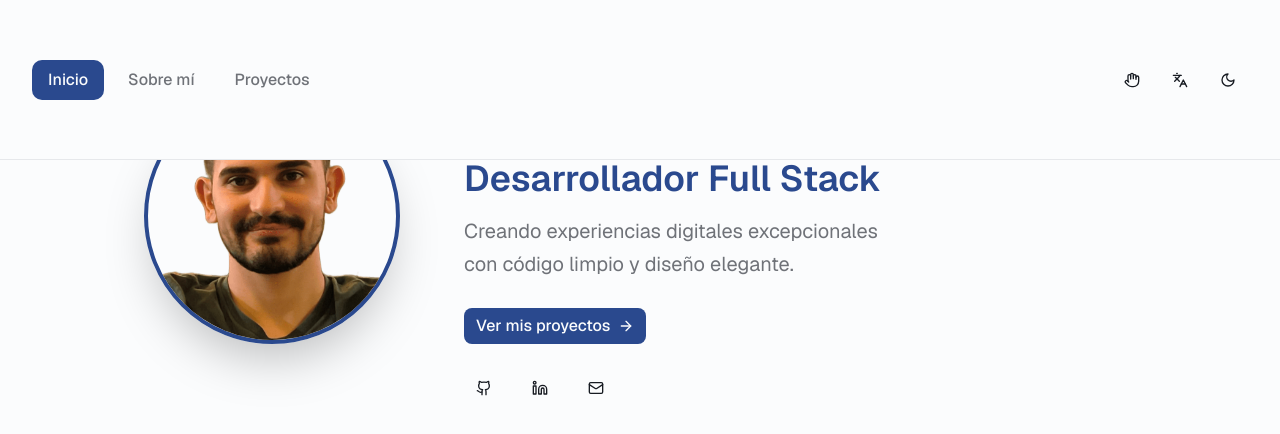
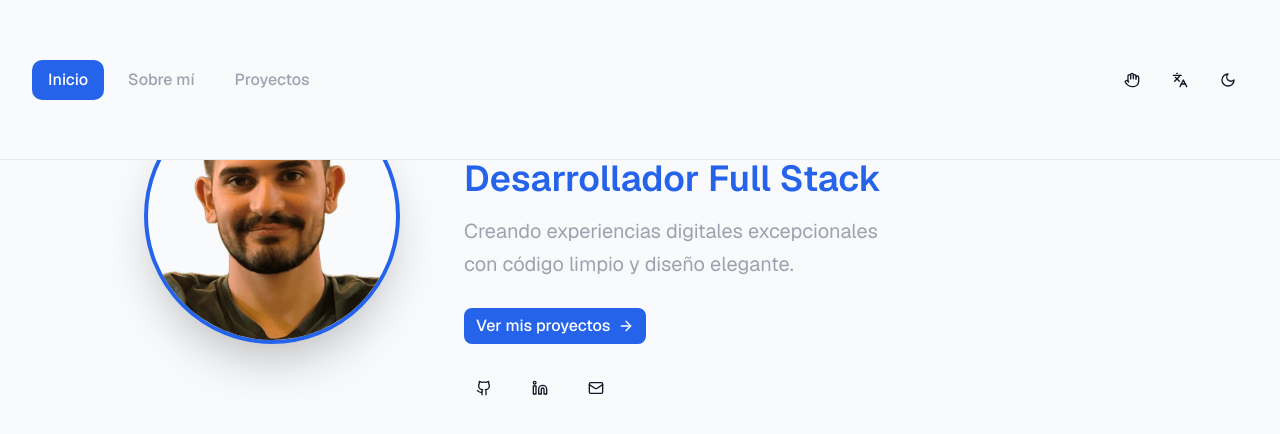
Before and after one commit to rodrigopozodev/Porfolio, a Next.js app: page /inicio/presentacion in a window 1280 px wide. Shown: the top 434 px of the page. Built offline with nearby package versions, Linux system fonts and the light colour scheme.

Commit message:
Actualizar paleta de colores profesional en modo claro y oscuro

```diff
--- a/app/globals.css
+++ b/app/globals.css
@@ -1,77 +1,79 @@
 @import "tailwindcss";
 @import "tw-animate-css";
 
-/* Improved dark mode colors for better contrast */
+/* Paleta Profesional / Minimal Tech - Modo Claro */
 :root {
-  --background: oklch(0.99 0.002 264);
-  --foreground: oklch(0.22 0.015 264);
-  --card: oklch(1 0 0);
-  --card-foreground: oklch(0.22 0.015 264);
-  --popover: oklch(1 0 0);
-  --popover-foreground: oklch(0.22 0.015 264);
-  --primary: oklch(0.42 0.12 264);
-  --primary-foreground: oklch(0.99 0.002 264);
-  --secondary: oklch(0.58 0.08 264);
-  --secondary-foreground: oklch(0.99 0.002 264);
-  --muted: oklch(0.96 0.004 264);
-  --muted-foreground: oklch(0.55 0.01 264);
-  --accent: oklch(0.58 0.08 264);
-  --accent-foreground: oklch(0.99 0.002 264);
-  --destructive: oklch(0.577 0.245 27.325);
-  --destructive-foreground: oklch(0.99 0.002 264);
-  --border: oklch(0.93 0.004 264);
-  --input: oklch(0.93 0.004 264);
-  --ring: oklch(0.42 0.12 264);
-  --chart-1: oklch(0.42 0.12 264);
-  --chart-2: oklch(0.58 0.08 264);
-  --chart-3: oklch(0.65 0.15 180);
-  --chart-4: oklch(0.7 0.12 120);
-  --chart-5: oklch(0.55 0.18 45);
+  --background: #F9FAFB;
+  --foreground: #111827;
+  --card: #FFFFFF;
+  --card-foreground: #111827;
+  --popover: #FFFFFF;
+  --popover-foreground: #111827;
+  --primary: #2563EB;
+  --primary-foreground: #FFFFFF;
+  --primary-hover: #1D4ED8;
+  --secondary: #374151;
+  --secondary-foreground: #FFFFFF;
+  --muted: #F9FAFB;
+  --muted-foreground: #9CA3AF;
+  --accent: #2563EB;
+  --accent-foreground: #FFFFFF;
+  --destructive: #EF4444;
+  --destructive-foreground: #FFFFFF;
+  --border: #E5E7EB;
+  --input: #E5E7EB;
+  --ring: #2563EB;
+  --chart-1: #2563EB;
+  --chart-2: #1D4ED8;
+  --chart-3: #3B82F6;
+  --chart-4: #60A5FA;
+  --chart-5: #93C5FD;
   --radius: 0.625rem;
-  --sidebar: oklch(0.985 0 0);
-  --sidebar-foreground: oklch(0.145 0 0);
-  --sidebar-primary: oklch(0.205 0 0);
-  --sidebar-primary-foreground: oklch(0.985 0 0);
-  --sidebar-accent: oklch(0.97 0 0);
-  --sidebar-accent-foreground: oklch(0.205 0 0);
-  --sidebar-border: oklch(0.922 0 0);
-  --sidebar-ring: oklch(0.708 0 0);
+  --sidebar: #FFFFFF;
+  --sidebar-foreground: #111827;
+  --sidebar-primary: #2563EB;
+  --sidebar-primary-foreground: #FFFFFF;
+  --sidebar-accent: #F9FAFB;
+  --sidebar-accent-foreground: #111827;
+  --sidebar-border: #E5E7EB;
+  --sidebar-ring: #2563EB;
 }
 
+/* Paleta Profesional / Minimal Tech - Modo Oscuro */
 .dark {
-  --background: oklch(0.12 0.015 264);
-  --foreground: oklch(0.98 0.002 264);
-  --card: oklch(0.16 0.02 264);
-  --card-foreground: oklch(0.98 0.002 264);
-  --popover: oklch(0.16 0.02 264);
-  --popover-foreground: oklch(0.98 0.002 264);
-  /* Cambiar azules a naranjas en modo oscuro - hue 30-50 para naranja */
-  --primary: oklch(0.7 0.18 40);
-  --primary-foreground: oklch(0.12 0.015 264);
-  --secondary: oklch(0.6 0.12 40);
-  --secondary-foreground: oklch(0.98 0.002 264);
-  --muted: oklch(0.22 0.02 264);
-  --muted-foreground: oklch(0.72 0.01 264);
-  --accent: oklch(0.65 0.15 40);
-  --accent-foreground: oklch(0.98 0.002 264);
-  --destructive: oklch(0.62 0.25 27.325);
-  --destructive-foreground: oklch(0.98 0.002 264);
-  --border: oklch(0.28 0.02 264);
-  --input: oklch(0.28 0.02 264);
-  --ring: oklch(0.7 0.18 40);
-  --chart-1: oklch(0.7 0.18 40);
-  --chart-2: oklch(0.65 0.15 40);
-  --chart-3: oklch(0.65 0.15 180);
-  --chart-4: oklch(0.7 0.12 120);
-  --chart-5: oklch(0.65 0.18 45);
-  --sidebar: oklch(0.145 0 0);
-  --sidebar-foreground: oklch(0.985 0 0);
-  --sidebar-primary: oklch(0.7 0.18 40);
-  --sidebar-primary-foreground: oklch(0.12 0.015 264);
-  --sidebar-accent: oklch(0.22 0 0);
-  --sidebar-accent-foreground: oklch(0.985 0 0);
-  --sidebar-border: oklch(0.28 0 0);
-  --sidebar-ring: oklch(0.5 0 0);
+  --background: #030712;
+  --foreground: #F9FAFB;
+  --card: #111827;
+  --card-foreground: #F9FAFB;
+  --popover: #111827;
+  --popover-foreground: #F9FAFB;
+  --primary: #3B82F6;
+  --primary-foreground: #FFFFFF;
+  --primary-hover: #60A5FA;
+  --secondary: #374151;
+  --secondary-foreground: #F9FAFB;
+  --muted: #111827;
+  --muted-foreground: #9CA3AF;
+  --accent: #3B82F6;
+  --accent-foreground: #FFFFFF;
+  --destructive: #EF4444;
+  --destructive-foreground: #FFFFFF;
+  --border: #1F2937;
+  --input: #1F2937;
+  --ring: #3B82F6;
+  --chart-1: #3B82F6;
+  --chart-2: #60A5FA;
+  --chart-3: #93C5FD;
+  --chart-4: #DBEAFE;
+  --chart-5: #EFF6FF;
+  --sidebar: #111827;
+  --sidebar-foreground: #F9FAFB;
+  --sidebar-primary: #3B82F6;
+  --sidebar-primary-foreground: #FFFFFF;
+  --sidebar-accent: #030712;
+  --sidebar-accent-foreground: #F9FAFB;
+  --sidebar-border: #1F2937;
+  --sidebar-ring: #3B82F6;
 }
 
 @theme {
--- a/app/layout.tsx
+++ b/app/layout.tsx
@@ -10,25 +10,12 @@ const _geist = Geist({ subsets: ["latin"] })
 const _geistMono = Geist_Mono({ subsets: ["latin"] })
 
 export const metadata: Metadata = {
-  title: "Portfolio Profesional",
+  title: "Rodrigo Pozo Sánchez",
   description: "Portfolio de desarrollador Full Stack con diseño moderno y responsive",
   generator: "v0.app",
   icons: {
-    icon: [
-      {
-        url: "/icon-light-32x32.png",
-        media: "(prefers-color-scheme: light)",
-      },
-      {
-        url: "/icon-dark-32x32.png",
-        media: "(prefers-color-scheme: dark)",
-      },
-      {
-        url: "/icon.svg",
-        type: "image/svg+xml",
-      },
-    ],
-    apple: "/apple-icon.png",
+    icon: "/images/rodrigo.png",
+    apple: "/images/rodrigo.png",
   },
 }
 
@@ -39,7 +26,7 @@ export default function RootLayout({
 }>) {
   return (
     <html lang="es" suppressHydrationWarning>
-      <body className={`font-sans antialiased`}>
+      <body className={`font-sans antialiased bg-background`}>
         <PortfolioProvider>
           <PortfolioHeader />
           {children}
```
